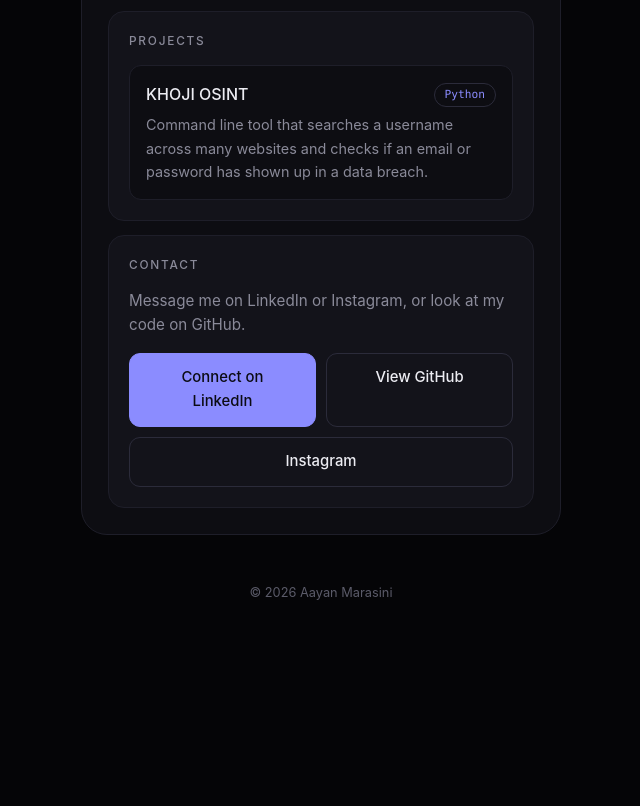
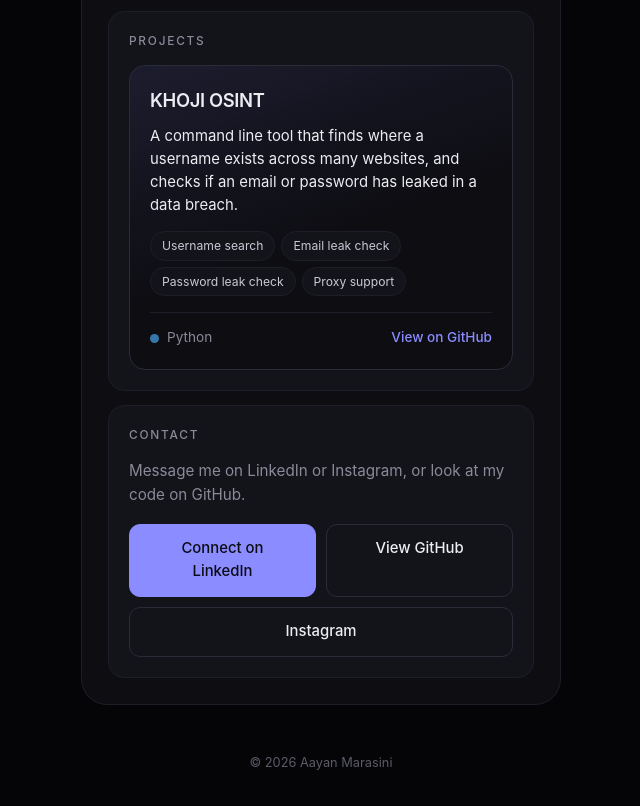
Before and after one commit to aayanmarasini/aayan-portfolio, a plain HTML site: page index.html in a window 1280 px wide. Shown: the part 1036-1842 px from the top of the page, without its empty margins (319-959 px from the left). Before the commit the page ends 1671 px from the top, so only its background shows below. Drawn offline with Linux system fonts and the light colour scheme; no server answers.

Commit message:
Update index.html

```diff
--- a/index.html
+++ b/index.html
@@ -83,16 +83,31 @@
   .box p { color: var(--muted); font-size: 0.95rem; }
 
   .project {
-    display: block; padding: 16px; border: 1px solid var(--line); border-radius: 12px;
-    background: var(--card); transition: border-color .2s;
+    display: block; padding: 20px; border: 1px solid #2b2b3a; border-radius: 16px;
+    background: linear-gradient(160deg, rgba(139,140,255,0.12), rgba(139,140,255,0) 55%), var(--card);
+    transition: border-color .2s, transform .2s;
   }
-  .project:hover { border-color: var(--accent); }
-  .project .pname { display: flex; justify-content: space-between; align-items: center; gap: 12px; font-weight: 500; font-size: 1rem; }
-  .project .tag {
-    font-family: ui-monospace, "SF Mono", Menlo, Consolas, monospace;
-    font-size: 0.7rem; color: var(--accent); border: 1px solid #2b2b3a; border-radius: 999px; padding: 2px 10px;
+  .project:hover { border-color: var(--accent); transform: translateY(-2px); }
+  .p-top { display: flex; justify-content: space-between; align-items: center; gap: 12px; }
+  .p-name { font-size: 1.15rem; font-weight: 600; letter-spacing: -0.02em; }
+  .p-stars {
+    display: none; font-size: 0.78rem; color: var(--muted);
+    border: 1px solid var(--line); border-radius: 999px; padding: 2px 10px; white-space: nowrap;
   }
-  .project p { margin-top: 6px; font-size: 0.9rem; }
+  .p-stars.show { display: inline-block; }
+  .box .p-desc { margin-top: 10px; color: var(--text); font-size: 0.93rem; line-height: 1.55; }
+  .chips { list-style: none; display: flex; flex-wrap: wrap; gap: 6px; margin-top: 14px; }
+  .chips li {
+    font-size: 0.76rem; padding: 4px 11px; border-radius: 999px;
+    background: var(--inner); border: 1px solid var(--line); color: #c9c9d6;
+  }
+  .p-foot {
+    display: flex; justify-content: space-between; align-items: center; gap: 12px;
+    margin-top: 16px; padding-top: 14px; border-top: 1px solid var(--line); font-size: 0.85rem;
+  }
+  .p-lang { display: flex; align-items: center; gap: 8px; color: var(--muted); }
+  .p-lang::before { content: ""; width: 9px; height: 9px; border-radius: 50%; background: #3776ab; }
+  .p-link { color: var(--accent); font-weight: 500; }
 
   .actions { display: grid; gap: 10px; margin-top: 16px; }
   .btn {
@@ -160,8 +175,21 @@
   <section class="box">
     <h2>Projects</h2>
     <a class="project" href="https://github.com/aayanmarasini/khoji-osint" target="_blank" rel="noopener">
-      <div class="pname">KHOJI OSINT <span class="tag">Python</span></div>
-      <p>Command line tool that searches a username across many websites and checks if an email or password has shown up in a data breach.</p>
+      <div class="p-top">
+        <span class="p-name">KHOJI OSINT</span>
+        <span class="p-stars" id="stars"></span>
+      </div>
+      <p class="p-desc">A command line tool that finds where a username exists across many websites, and checks if an email or password has leaked in a data breach.</p>
+      <ul class="chips">
+        <li>Username search</li>
+        <li>Email leak check</li>
+        <li>Password leak check</li>
+        <li>Proxy support</li>
+      </ul>
+      <div class="p-foot">
+        <span class="p-lang">Python</span>
+        <span class="p-link">View on GitHub</span>
+      </div>
     </a>
   </section>
 
@@ -183,6 +211,17 @@
     "https://i.imageupload.app/6ddc1ac1261d942b28e5.png",
     "photo.jpg"
   ];
+  fetch("https://api.github.com/repos/aayanmarasini/khoji-osint")
+    .then(r => r.ok ? r.json() : null)
+    .then(d => {
+      if (d && typeof d.stargazers_count === "number") {
+        const el = document.getElementById("stars");
+        el.textContent = "\u2605 " + d.stargazers_count;
+        el.classList.add("show");
+      }
+    })
+    .catch(() => {});
+
   const avatar = document.getElementById("avatar");
   let i = 0;
   avatar.addEventListener("error", () => {
```
